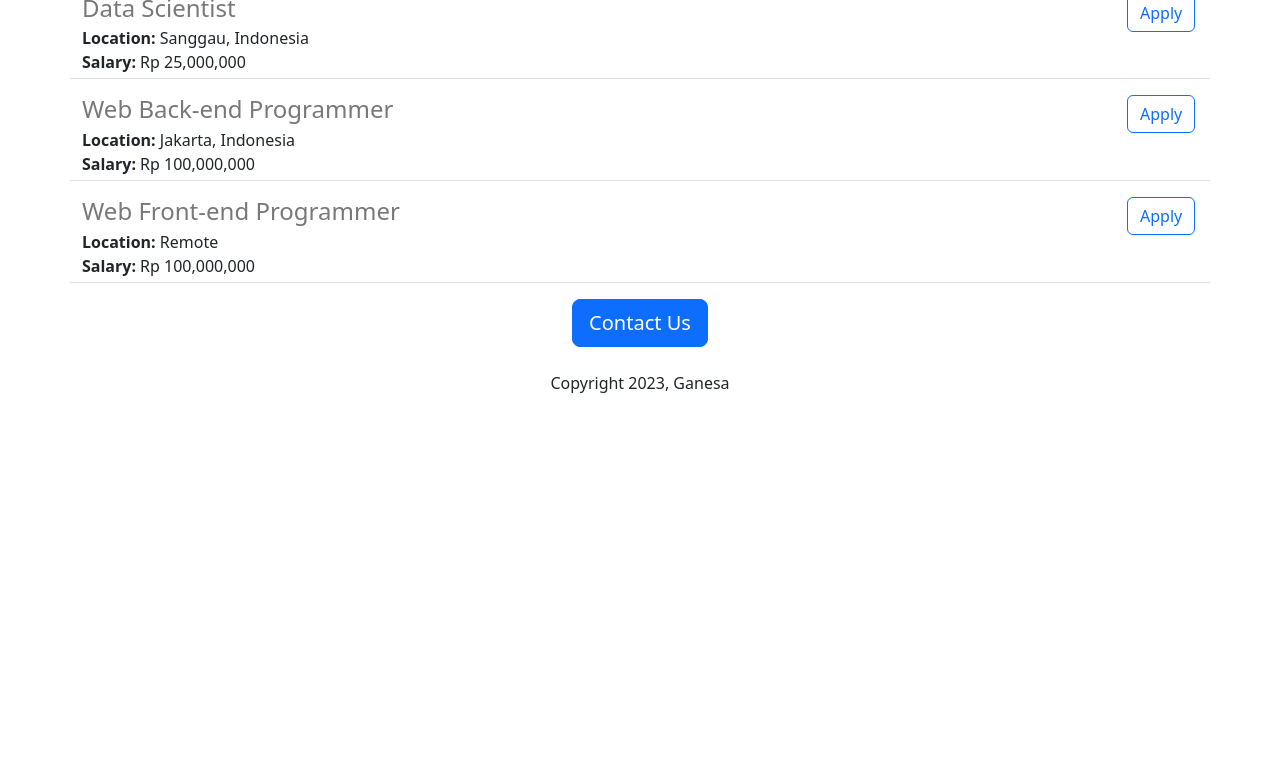
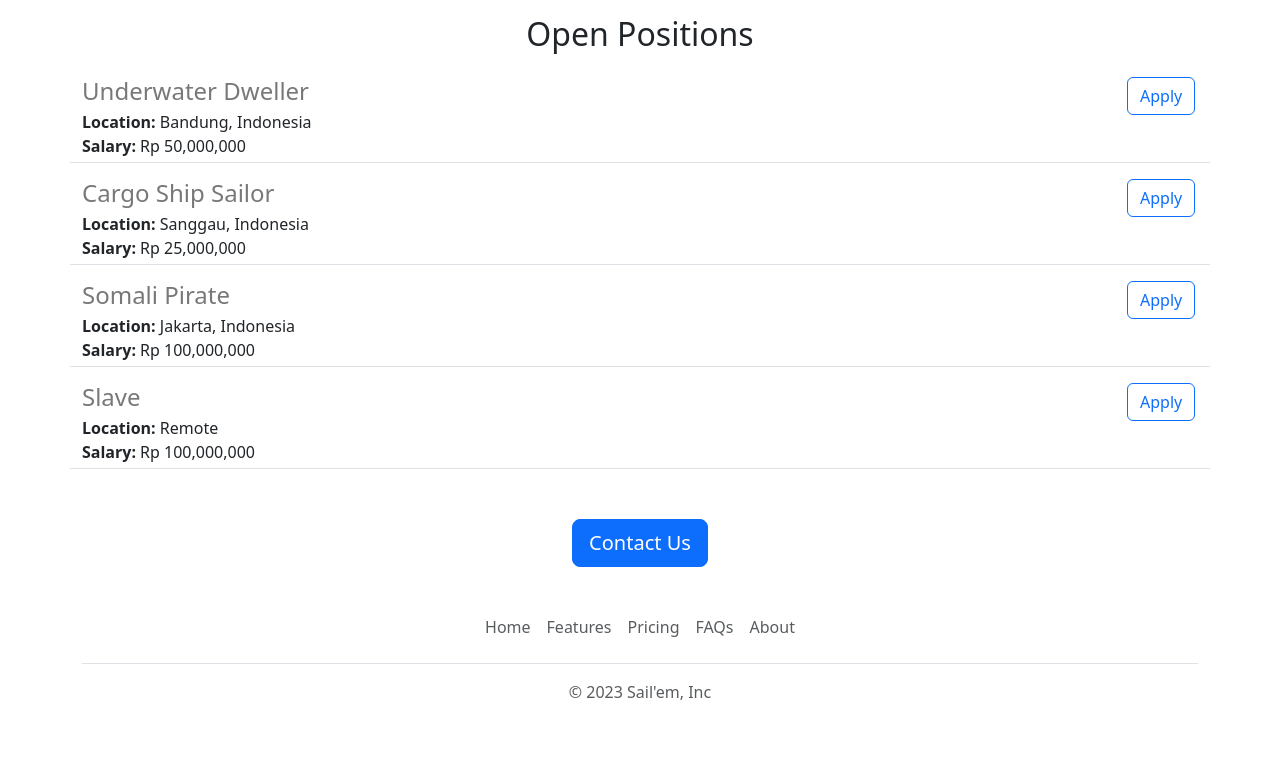
Before and after one commit to GanesaAprilyanPhanama/jovian-careers-web, a Flask app: page / in a window 1280 px wide. Shown: the part 833-1593 px from the top of the page. Before the commit the page ends 1226 px from the top, so only its background shows below. Run offline with Flask 3, Linux system fonts and the light colour scheme.

Commit message:
aesthetic improvements

```diff
--- a/main.py
+++ b/main.py
@@ -5,25 +5,25 @@ app = Flask(__name__)
 JOBS = [
   {
     'id': 1,
-    'title': 'Data Analyst',
+    'title': 'Underwater Dweller',
     'location': 'Bandung, Indonesia',
     'salary': 'Rp 50,000,000'
   },
   {
     'id': 2,
-    'title': 'Data Scientist',
+    'title': 'Cargo Ship Sailor',
     'location': 'Sanggau, Indonesia',
     'salary': 'Rp 25,000,000'
   },
   {
     'id': 3,
-    'title': 'Web Back-end Programmer',
+    'title': 'Somali Pirate',
     'location': 'Jakarta, Indonesia',
     'salary': 'Rp 100,000,000'
   },
   {
     'id': 4,
-    'title': 'Web Front-end Programmer',
+    'title': 'Slave',
     'location': 'Remote',
     'salary': 'Rp 100,000,000'
   },
@@ -31,7 +31,7 @@ JOBS = [
 
 @app.route("/")
 def hello():
-  return render_template("home.html", jobs= JOBS,company_name = "Ganesa")
+  return render_template("home.html", jobs= JOBS,company_name = "Sail'em")
 
 @app.route("/api/jobs")
 def list_jobs():
--- /dev/null
+++ b/templates/footer.html
@@ -0,0 +1,15 @@
+<div class="text-center">
+  <button class="btn btn-primary btn-lg">Contact Us</button>
+</div>
+<div class="container">
+  <footer class="py-3 my-4">
+    <ul class="nav justify-content-center border-bottom pb-3 mb-3">
+      <li class="nav-item"><a href="#" class="nav-link px-2 text-body-secondary">Home</a></li>
+      <li class="nav-item"><a href="#" class="nav-link px-2 text-body-secondary">Features</a></li>
+      <li class="nav-item"><a href="#" class="nav-link px-2 text-body-secondary">Pricing</a></li>
+      <li class="nav-item"><a href="#" class="nav-link px-2 text-body-secondary">FAQs</a></li>
+      <li class="nav-item"><a href="#" class="nav-link px-2 text-body-secondary">About</a></li>
+    </ul>
+    <p class="text-center text-body-secondary">&copy; 2023 Sail'em, Inc</p>
+  </footer>
+</div>
--- a/templates/home.html
+++ b/templates/home.html
@@ -12,27 +12,37 @@
       object-fit: cover;
       margin-bottom: 16px;
     }
+
+    #body-image {
+      heigh:320px;
+      width: 100%;
+      object-fit: cover;
+    }
   </style>
-  <title>Jovian Careers</title>
+  <title>Sail'em Careers</title>
 </head>
 <body>
-  <div class="container">
+  {% include 'nav.html' %}
+  <img class="img-fluid" id='banner' src ='/static/images/banner2.jpg'>
+  <div class="container" style="margin-bottom:50px;">
     <h1 class="text-center mt-2 mb-4">{{ company_name }} Careers</h1>
-      <img class="img-fluid" id='banner' src ='/static/images/career-banner.jpg'>
-        <h2 class="text-center mt-2 mb-4">About {{ company_name }}</h2>
-        <p class="lead">Lorem ipsum dolor sit amet, consectetur adipiscing elit, sed do eiusmod tempor incididunt ut labore et dolore magna aliqua. Ut enim ad minim veniam, quis nostrud exercitation ullamco laboris nisi ut aliquip ex ea commodo consequat. Duis aute irure dolor in reprehenderit in voluptate velit esse cillum dolore eu fugiat nulla pariatur. Excepteur sint occaecat cupidatat non proident, sunt in culpa qui officia deserunt mollit anim id est laborum.
-        </p>
+    <div class="row" style="margin-bottom:16px;">
+      <div class="col-md-6">
+      <p class="lead">Lorem ipsum dolor sit amet, consectetur adipiscing elit, sed do eiusmod tempor incididunt ut labore et dolore magna aliqua. Ut enim ad minim veniam, quis nostrud exercitation ullamco laboris nisi ut aliquip ex ea commodo consequat. Duis aute irure dolor in reprehenderit in voluptate velit esse cillum dolore eu fugiat nulla pariatur. Excepteur sint occaecat cupidatat non proident, sunt in culpa qui officia deserunt mollit anim id est laborum.
+      </p>
+      </div>
+      <div class="d-none d-md-block col-md-6">
+        <img id="body-image" src="/static/images/ship-night.jpg" style="height:320px; border-radius:4px;">
+      </div>
+    </div>
     <h2 class="text-center mt-2 mb-4">Open Positions</h2>
       <p>
         {% for job in jobs %}
           {% include 'jobitems.html' %}
         {% endfor %}
       </p>
-      <div class="text-center">
-        <button class="btn btn-primary btn-lg">Contact Us</button>
-        <p class="mt-4">Copyright 2023, Ganesa</p>
-      </div>
   </div>
+  {% include 'footer.html' %}
 
 <script src="https://cdn.jsdelivr.net/npm/bootstrap@5.3.2/dist/js/bootstrap.bundle.min.js" integrity="sha384-C6RzsynM9kWDrMNeT87bh95OGNyZPhcTNXj1NW7RuBCsyN/o0jlpcV8Qyq46cDfL" crossorigin="anonymous"></script>
 </body>
--- /dev/null
+++ b/templates/nav.html
@@ -0,0 +1,9 @@
+<nav class="navbar bg-black bg-gradient shadow-sm fixed-top ">
+  <div class="container-fluid">
+    <a class="navbar-brand text-white" href="#">
+      <img src="/static/images/logo.png" alt="Logo" width="30" height="24" class="d-inline-block align-text-top">
+      Sail'em
+    </a>
+  </div>
+</nav>
+<div style="height:56px;"></div>
```
Also changed, not shown: static/images/banner2.jpg (added), static/images/logo.png (added), 2 other files.
